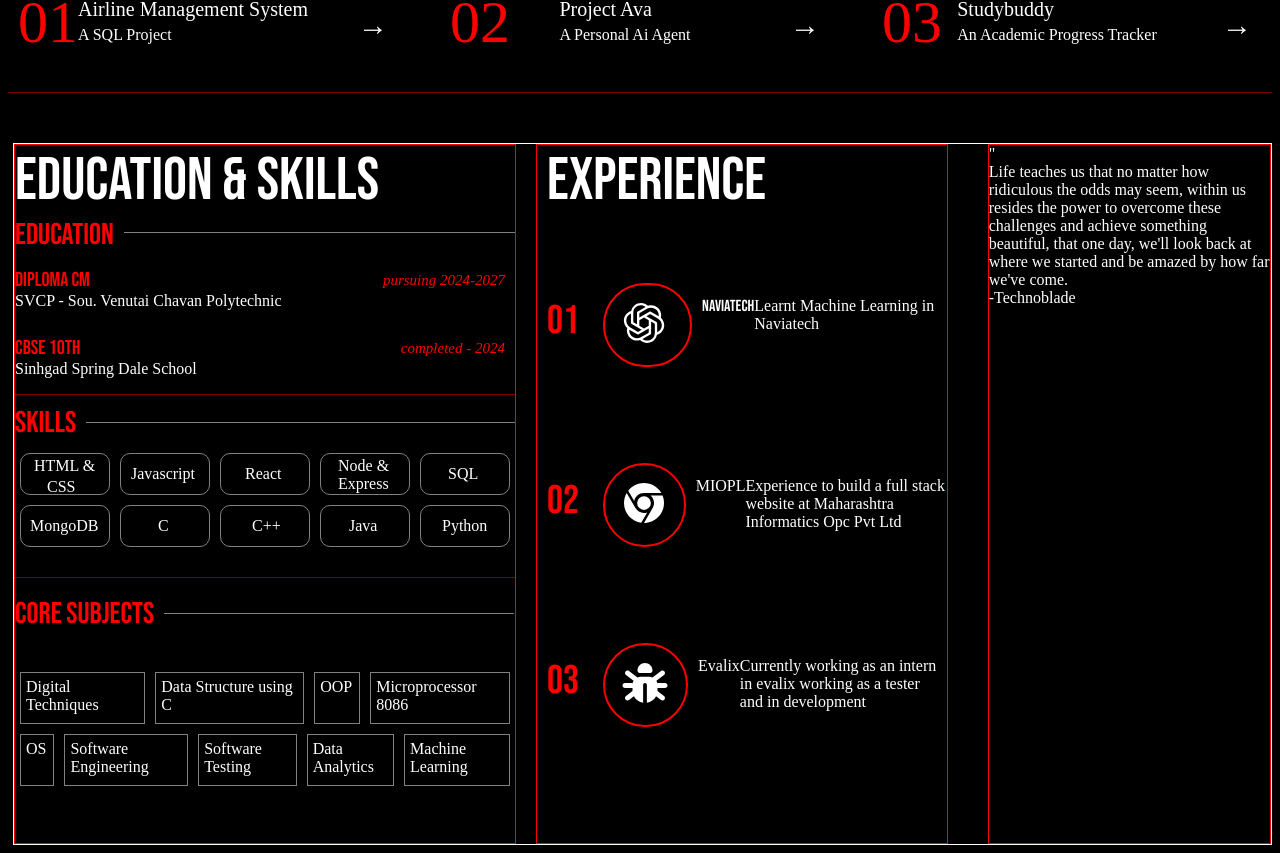
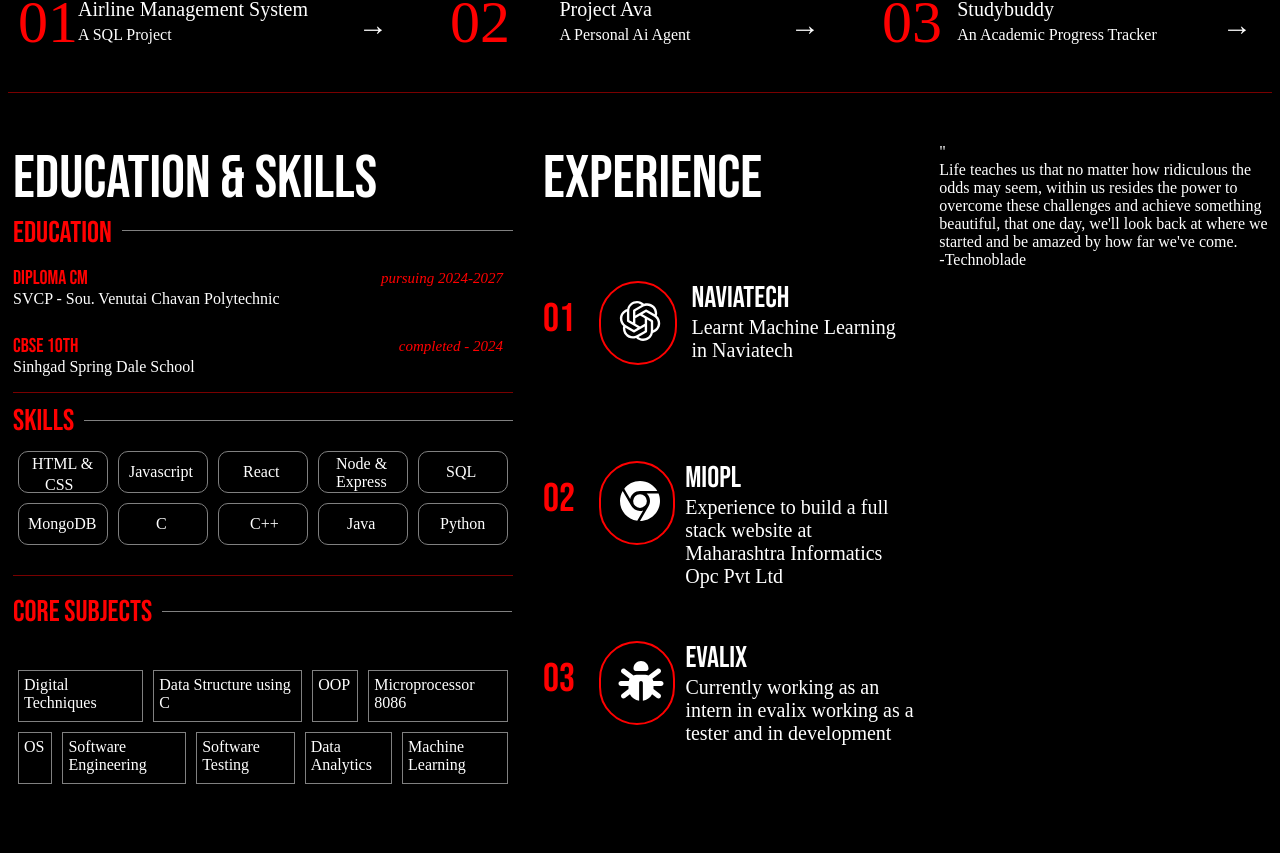
Before and after one commit to AryanAdvant/My-Portfolio, a React (Vite) app: page / in a window 1280 px wide. Shown: the part 1443-2296 px from the top of the page. Built offline with nearby package versions, Linux system fonts and the light colour scheme.

Commit message:
Experience done

```diff
--- a/src/Education.jsx
+++ b/src/Education.jsx
@@ -63,20 +63,20 @@ export function Education(){
                     <div className = "exp-container">
                         <div className = "exp-num">01</div>
                         <div className = "exp-circle chat-circle"><FontAwesomeIcon icon={faOpenai} className = "font-icon ichat" /></div>
-                        <div className="exp-main-title bebas">Naviatech</div>
-                        <div className = "exp-description">Learnt Machine Learning in Naviatech</div>
+                        <div className="exp-main-title bebas nbebas">Naviatech<div className = "exp-description">Learnt Machine Learning in Naviatech</div></div>
+
                     </div>
                     <div className = "exp-container">
                         <div className = "exp-num">02</div>
                         <div className = "exp-circle chrome-circle"><FontAwesomeIcon icon={faChrome} className = "font-icon ichrome"  /></div>
-                        <div className="exp-main-title">MIOPL</div>
-                        <div className = "exp-description">Experience to build a full stack website at Maharashtra Informatics Opc Pvt Ltd</div>
+                        <div className="exp-main-title mbebas bebas">MIOPL<div className = "exp-description">Experience to build a full stack website at Maharashtra Informatics Opc Pvt Ltd</div></div>
+
                     </div>
                     <div className = "exp-container">
                         <div className = "exp-num">03</div>
                         <div className = "exp-circle bug-circle"><FontAwesomeIcon icon={faBug} className = "font-icon ibug"  /></div>
-                        <div className="exp-main-title">Evalix</div>
-                        <div className = "exp-description">Currently working as an intern in evalix working as a tester and in development</div>
+                        <div className="exp-main-title ebebas bebas">Evalix<div className = "exp-description">Currently working as an intern in evalix working as a tester and in development</div></div>
+
                     </div>
                 </div>
                 <div className = "details quote">
--- a/src/styles.css
+++ b/src/styles.css
@@ -273,7 +273,6 @@ body{
 
 .edu-container{
     display: flex;
-    border: 1px solid white;
     height: 700px;
     justify-content: space-between;
     margin-top: 50px;
@@ -281,7 +280,6 @@ body{
 }
 
 .details{
-    border: 1px solid red;
     width: 500px;
 }
 
@@ -507,6 +505,7 @@ body{
     height: 80px;
     margin-top: -14px;
     margin-left: 4px;
+    margin-right: 15px;
 }
 
 .ichrome{
@@ -553,3 +552,29 @@ body{
 .bebas{
     font-family: 'Bebas Neue', sans-serif;
 }
+
+.nbebas{
+    font-size: 30px;
+    margin-top: -15px;
+}
+
+.mbebas{
+    font-size: 30px;
+    margin-top: -15px;
+    margin-right: -17px;
+}
+
+.ebebas{
+    font-size: 30px;
+    margin-top: -15px;
+    margin-right: -17px;
+}
+
+.exp-description{
+    font-size:20px;
+    font-family:'Times New Roman', Times, serif;
+}
+
+/* .quote{
+    background: no-repeat center / cover url('./assets/quotebg.png');
+} */
```
Also changed, not shown: src/assets/quotebg.jpg (added).
